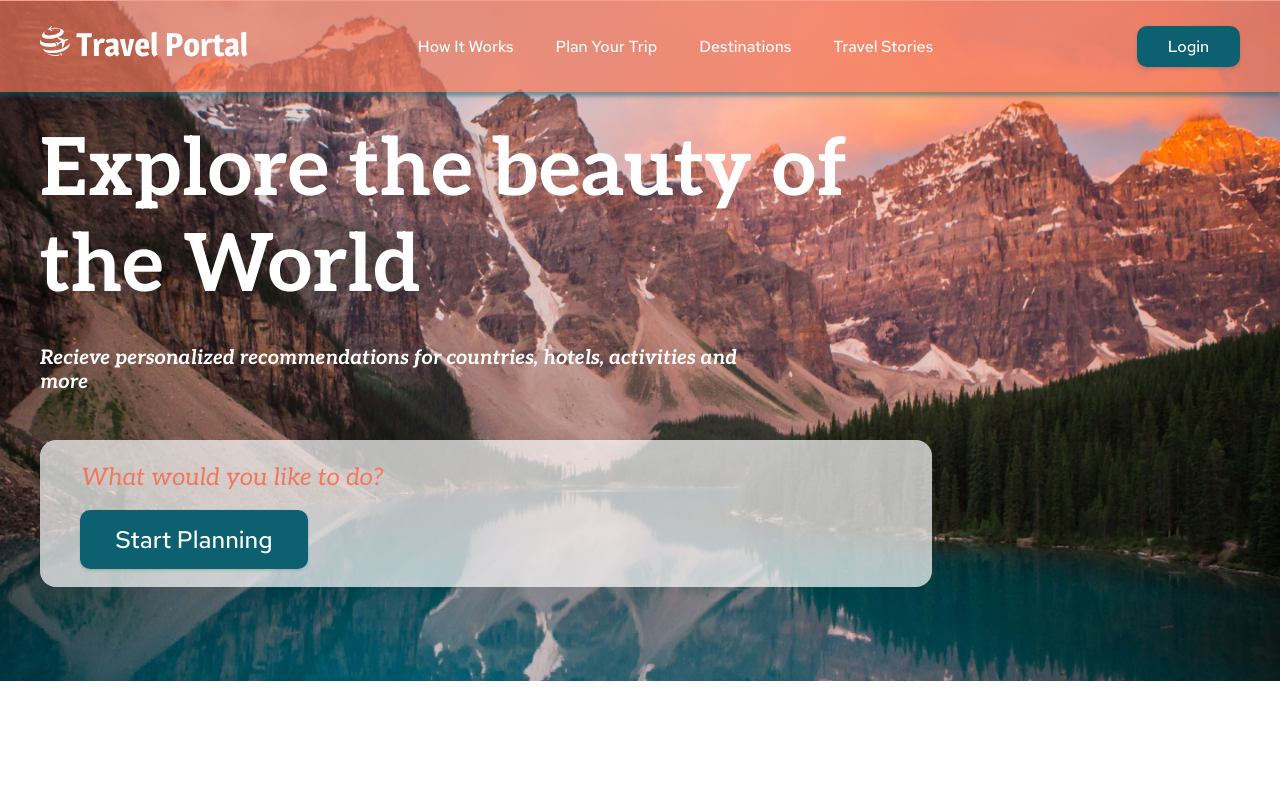
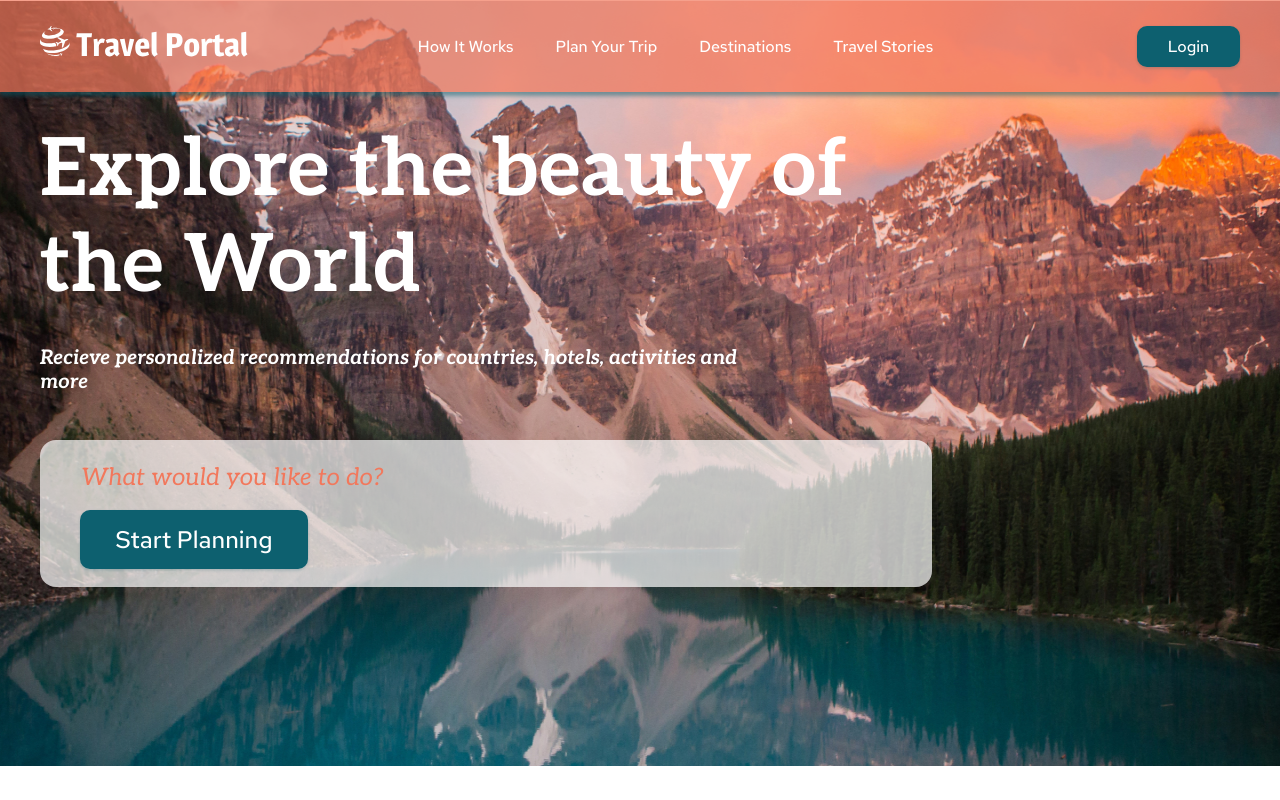
Before and after one commit to Elijah-I/rsschool-travel, a plain HTML site: page index.html in a window 1280 px wide. Shown: the top 800 px of the page. Drawn offline with Linux system fonts and the light colour scheme.

Commit message:
refactor: correct header& prewiev styles

```diff
--- a/style.css
+++ b/style.css
@@ -75,7 +75,7 @@ html {
 
 .header {
     position: relative;
-    min-height: 72px;
+    min-height: 70px;
     background-color:rgba(242, 120, 92, 0.7);
     box-shadow: 0px 4px 4px rgba(13, 96, 111, 0.5);
     z-index: 5;
@@ -165,9 +165,8 @@ html {
 .preview-image img {
     position: absolute;
     width: 100%;
-    max-height: 765px;
+    height: 765px;
     top: 0;
-    left: 0;
 }
 
 .preview-wrapper {
```
